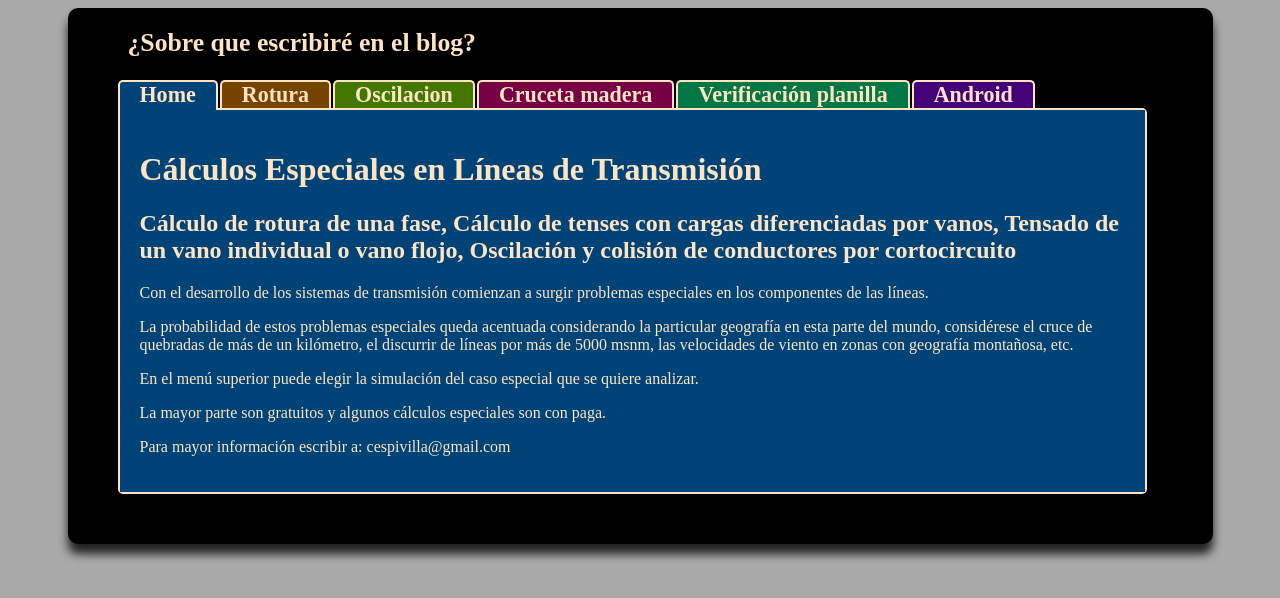
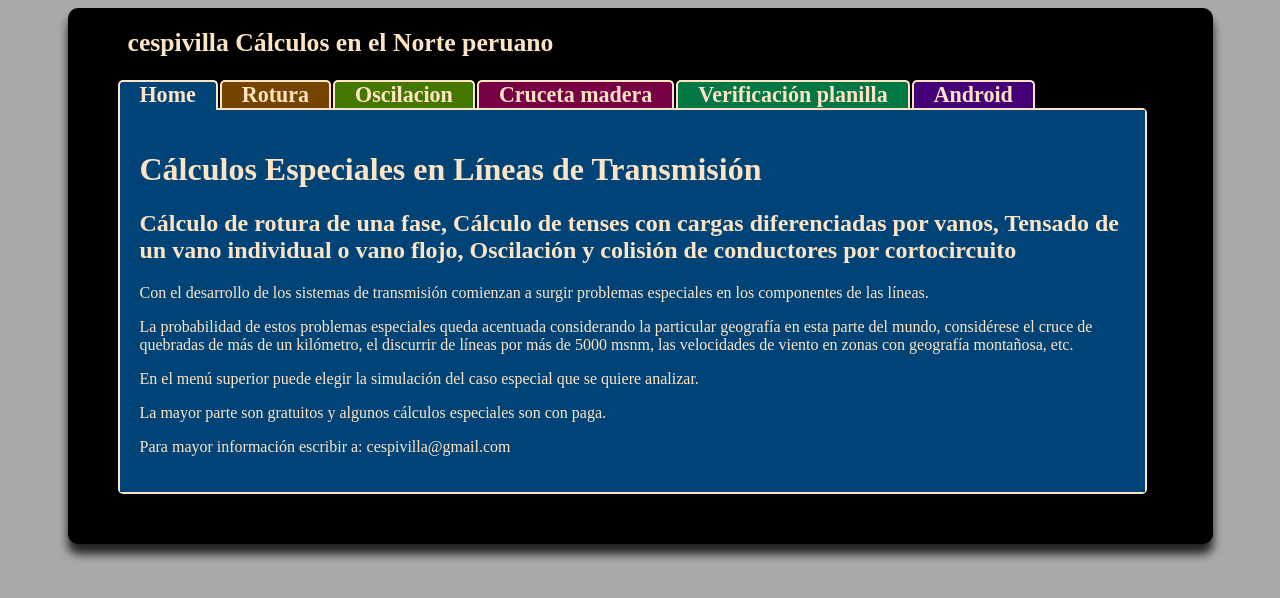
Before and after one commit to cespivilla/cespivilla.github.io, a plain HTML site: page index.html in a window 1280 px wide. Drawn offline with Linux system fonts and the light colour scheme.

Commit message:
Update index.html

```diff
--- a/index.html
+++ b/index.html
@@ -103,7 +103,7 @@ body {
       <script type="text/javascript" src="js/jquery-1.10.2.min.js"></script>
 
         <div class="contenedor">
-            <div class="titulo">¿Sobre que escribiré en el blog?</div>
+            <div class="titulo">cespivilla Cálculos en el Norte peruano</div>
             <div id="pestanas">
                 <ul id=lista>
                     <li id="pestana1"><a href='javascript:cambiarPestanna(pestanas,pestana1);'>Home</a></li>
```
